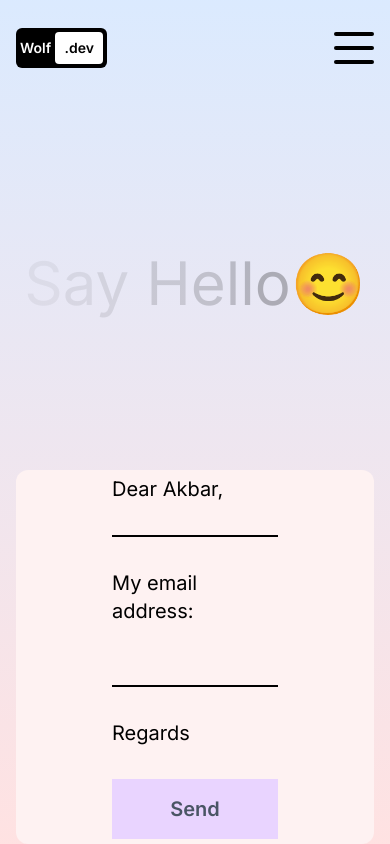
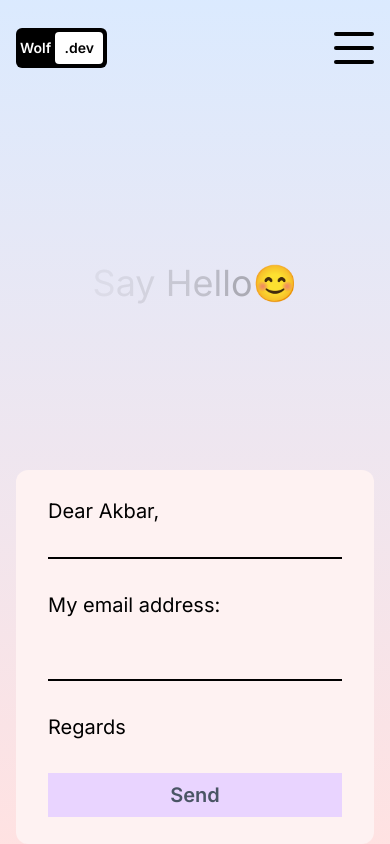
Before and after one commit to Akbar-Rouzi/my-portfolio, a Next.js app: page /contact in a window 390 px wide. Built offline with nearby package versions, Linux system fonts and the light colour scheme.

Commit message:
Adjust page style based on screen-size

```diff
--- a/src/app/about/page.jsx
+++ b/src/app/about/page.jsx
@@ -29,7 +29,7 @@ const AboutPage = () => {
           <Experience />
         </div>
         {/* SVG CONTAINER */}
-        <div className="hidden lg:block w-1/3 sticky top-0 z-30 xl:w-1/2">
+        <div className="hidden lg:block w-1/3 sticky top-0 z-30 xl:w-1/2 mr-2">
           <Brain scrollYProgress={scrollYProgress} />
         </div>
       </div>
--- a/src/app/contact/page.jsx
+++ b/src/app/contact/page.jsx
@@ -42,7 +42,7 @@ const ContactPage = () => {
     >
       <div className="h-full flex flex-col lg:flex-row px-4 sm:px-8 md:px-12 lg:px-20 xl:px-48">
         {/* TEXT CONTAINER */}
-        <div className="h-1/2 lg:h-full lg:w-1/2 flex items-center justify-center text-6xl">
+        <div className="h-1/2 lg:h-full lg:w-1/2 flex items-center justify-center text-4xl lg:text-6xl">
           <div>
             {text.split("").map((letter, index) => (
               <motion.span
@@ -65,7 +65,7 @@ const ContactPage = () => {
         <form
           onSubmit={sendEmail}
           ref={form}
-          className="h-1/2 lg:h-full lg:w-1/2 bg-red-50 rounded-xl text-xl flex flex-col gap-8 justify-center p-24"
+          className="h-1/2 lg:h-full lg:w-1/2 bg-red-50 rounded-xl text-xl flex flex-col gap-8 justify-center p-8 lg:p-16 xl:p-24"
         >
           <span>Dear Akbar,</span>
           <textarea
@@ -80,7 +80,7 @@ const ContactPage = () => {
             className="bg-transparent border-b-2 border-b-black outline-none"
           />
           <span>Regards</span>
-          <button className="bg-purple-200 font-semibold text-gray-600 p-4 hover:text-gray-200 cursor-pointer">
+          <button className="bg-purple-200 font-semibold text-gray-600 p-2 lg:p-4 hover:text-gray-200 cursor-pointer">
             Send
           </button>
           {success && (
```
